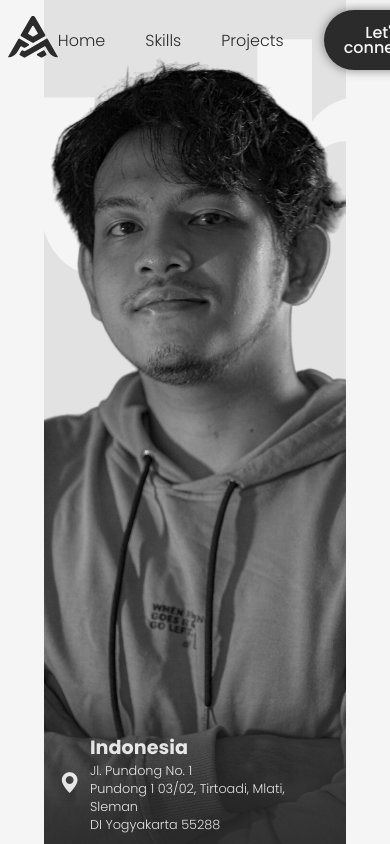
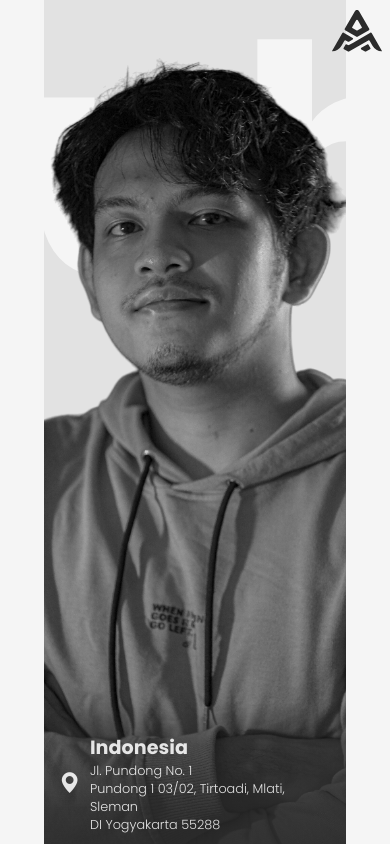
Before and after one commit to muhAzis/my-portfolio-nextjs, a Next.js app: page / in a window 390 px wide. Shown: the top 844 px of the page. Built offline with nearby package versions, Linux system fonts and the light colour scheme.

Commit message:
- Update responsive layout for Navbar section

```diff
--- a/src/styles/Hero.css
+++ b/src/styles/Hero.css
@@ -512,7 +512,7 @@
       align-items: center;
 
       .scrolling-text {
-        width: 100%;
+        width: 270px;
         min-width: 100px;
 
         .scrolling-item {
--- a/src/styles/Navbar.css
+++ b/src/styles/Navbar.css
@@ -4,6 +4,7 @@
   width: 100dvw;
   top: 0;
   left: 0;
+  transition: all 0.5s ease-in-out;
   justify-content: center;
   z-index: 999;
 
@@ -14,6 +15,10 @@
     padding: 10px 2%;
     justify-content: space-between;
     align-items: center;
+
+    .logo {
+      transition: all 0.2s ease-in-out;
+    }
 
     .menu-list {
       display: flex;
@@ -33,6 +38,55 @@
           font-weight: 700;
         }
       }
+
+      #downloadCV2 {
+        display: none;
+      }
     }
   }
 }
+
+@media screen and (max-width: 576px) {
+  #navbar {
+    .navbar-container {
+      position: relative;
+      justify-content: flex-end;
+
+      .logo {
+        cursor: pointer;
+      }
+
+      .menu-list {
+        position: absolute;
+        flex-direction: column;
+        height: 0dvh;
+        padding: 0px 10%;
+        gap: 0px;
+        top: 100%;
+        right: 0;
+        background-color: rgba(245, 245, 245, 0.3);
+        backdrop-filter: blur(20px);
+        opacity: 0;
+        transition: all 0.5s ease-in-out;
+        overflow: hidden;
+
+        #downloadCV2 {
+          display: block;
+        }
+      }
+
+      .active {
+        position: absolute;
+        flex-direction: column;
+        height: 100dvh;
+        padding: 20px 10%;
+        gap: 30px;
+        top: 100%;
+        right: 0;
+        background-color: rgba(245, 245, 245, 0.3);
+        backdrop-filter: blur(20px);
+        opacity: 1;
+      }
+    }
+  }
+}
--- a/src/views/Navbar.tsx
+++ b/src/views/Navbar.tsx
@@ -1,12 +1,14 @@
 'use client';
 import '@/styles/Navbar.css';
 import ButtonCTA from '@/components/ButtonCTA';
-import Image from 'next/image';
-import React, { useEffect, useState } from 'react';
+import React, { useEffect, useRef, useState } from 'react';
 import Logo from '@/components/Logo';
 
 const Navbar: React.FC = () => {
+  const logoBtnRef = useRef<HTMLDivElement>(null);
+
   const [yOffset, setYOffset] = useState<number>(0);
+  const [menuActive, setMenuActive] = useState<boolean>(false);
 
   useEffect(() => {
     window.addEventListener('scroll', () => {
@@ -16,28 +18,44 @@ const Navbar: React.FC = () => {
     return () => window.removeEventListener('scroll', () => {});
   }, [setYOffset]);
 
+  useEffect(() => {
+    if (logoBtnRef.current) {
+      const button = logoBtnRef.current;
+      button.onclick = () => {
+        setMenuActive(!menuActive);
+      };
+    }
+  }, [menuActive]);
+
   const handleCTA = (): void => {
     location.href = '#contacts';
   };
 
+  const handleDownloadCV = (): void => {
+    window.open('/Muh Abdul Azis CV.pdf', '_blank');
+  };
+
   return (
-    <nav id="navbar" style={yOffset > 0 ? { backdropFilter: 'blur(20px)', boxShadow: 'var(--box-shadow-lite1)' } : {}}>
+    <nav id="navbar" style={yOffset > 0 || menuActive ? { backgroundColor: 'rgba(245, 245, 245, 0.3)', backdropFilter: 'blur(20px)', boxShadow: 'var(--box-shadow-lite1)' } : {}}>
       <div className="navbar-container">
-        <div className="logo">
+        <div ref={logoBtnRef} className="logo">
           <Logo style={{ width: '50px', height: 'fit-content' }} />
         </div>
-        <ul className="menu-list">
-          <li className="menu-item">
+        <ul className={menuActive ? 'menu-list active' : 'menu-list'}>
+          <li onClick={() => setMenuActive(false)} className="menu-item">
             <a href="#hero">Home</a>
           </li>
-          <li className="menu-item">
+          <li onClick={() => setMenuActive(false)} className="menu-item">
             <a href="#skills">Skills</a>
           </li>
-          <li className="menu-item">
+          <li onClick={() => setMenuActive(false)} className="menu-item">
             <a href="#projects">Projects</a>
           </li>
-          <li className="menu-item">
+          <li onClick={() => setMenuActive(false)} className="menu-item">
             <ButtonCTA action={handleCTA}>Let&apos;s connect...</ButtonCTA>
+          </li>
+          <li onClick={() => setMenuActive(false)} id="downloadCV2" className="menu-item">
+            <ButtonCTA action={handleDownloadCV}>Download as CV</ButtonCTA>
           </li>
         </ul>
       </div>
```
